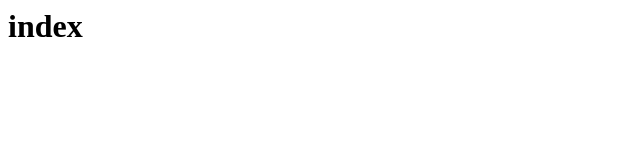
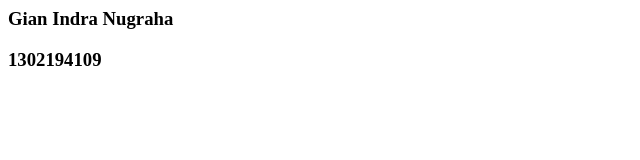
Before and after one commit to Gregkids/Gregkids.github.io, a plain HTML site: page index.html in a window 1280 px wide. Shown: the whole page, without its empty margins (0-640 px from the left). Drawn offline with Linux system fonts and the light colour scheme.

Commit message:
Update index.html

```diff
--- a/index.html
+++ b/index.html
@@ -2,6 +2,7 @@
 <head>
 </head>
 <body>
-    <h1>index</h1>
+    <h3>Gian Indra Nugraha</h3>
+    <h3>1302194109</h3>
 </body>
 </html>
```
